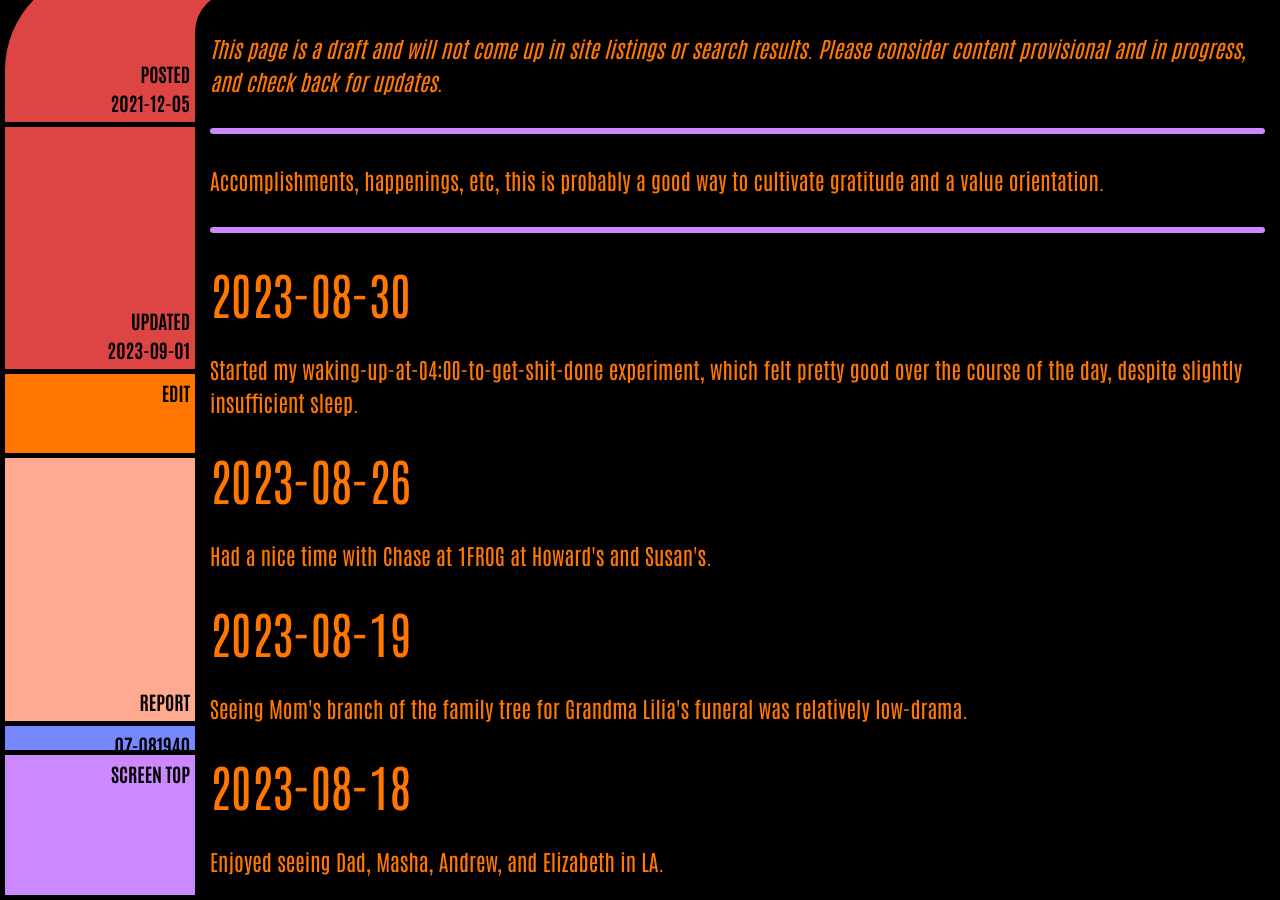
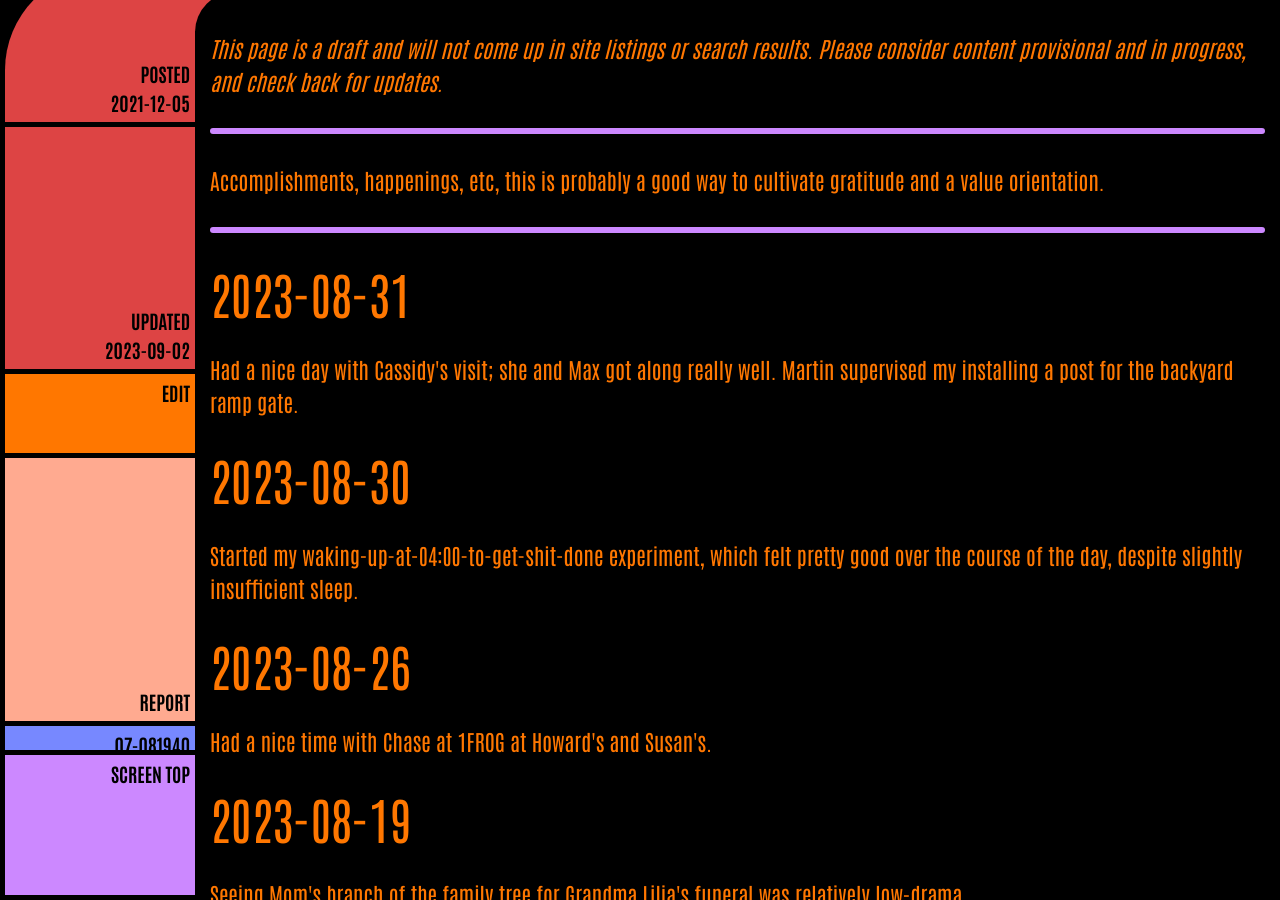
Before and after one commit to ArthurZey/arthurzey.github.io, a Jekyll site: the page built from _pages/one-good-thing.md, in a window 1280 px wide and 900 px high, scrolled down 333 px. Built offline with Jekyll 4.4.1, drawn with Linux system fonts in a browser that asks for light colours.

Commit message:
added 2023-08-31

```diff
--- a/_pages/one-good-thing.md
+++ b/_pages/one-good-thing.md
@@ -2,12 +2,15 @@
 title: One Good Thing
 description: "Accomplishments, happenings, etc, this is probably a good way to cultivate gratitude and a value orientation."
 date: "2021-12-05"
-last_modified_at: "2023-09-01T12:48:18+00:00"
+last_modified_at: "2023-09-02T12:44:59+00:00"
 tags:
   - happenings
   - draft
 sitemap: false
 ---
+## 2023-08-31
+Had a nice day with Cassidy's visit; she and Max got along really well. Martin supervised my installing a post for the backyard ramp gate.
+
 ## 2023-08-30
 Started my waking-up-at-04:00-to-get-shit-done experiment, which felt pretty good over the course of the day, despite slightly insufficient sleep.
 
```
